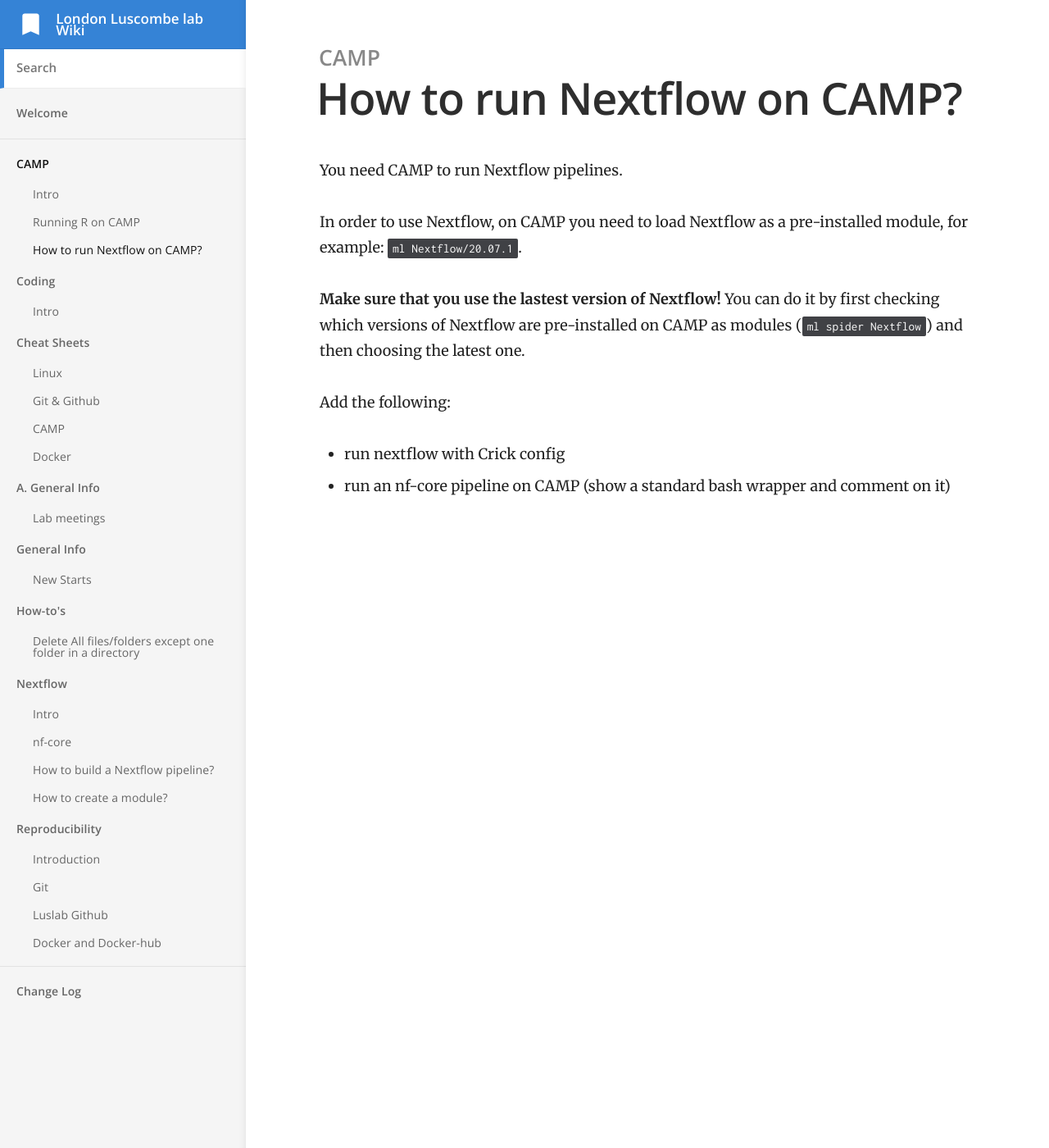
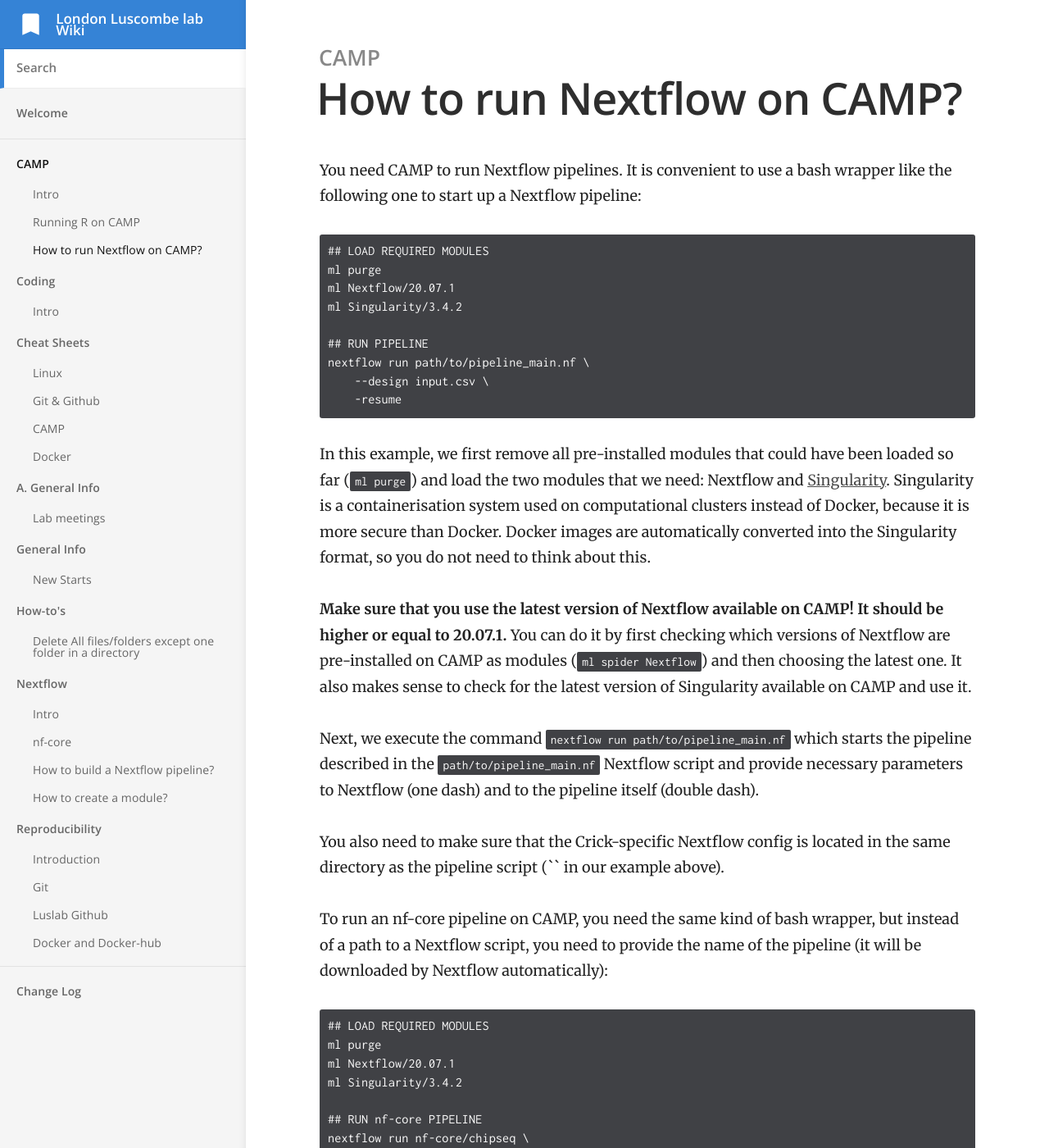
Before and after one commit to luslab/luslab.github.io, a Jekyll site: the page built from _docs/CAMP/running_nextflow.md, in a window 1280 px wide and 1400 px high. Shown: the whole window at 82% size. Built offline with Jekyll 4.4.1, drawn with Linux system fonts in a browser that asks for light colours; some of the changed text lies outside the part shown.

Commit message:
Added wrapper examples

````diff
--- a/_docs/CAMP/running_nextflow.md
+++ b/_docs/CAMP/running_nextflow.md
@@ -4,12 +4,47 @@ category: CAMP
 order: 3
 ---
 
-You need CAMP to run Nextflow pipelines.
+You need CAMP to run Nextflow pipelines. It is convenient to use a bash wrapper like the following one to start up a Nextflow pipeline:
 
-In order to use Nextflow, on CAMP you need to load Nextflow as a pre-installed module, for example: `ml Nextflow/20.07.1`.
+```
+## LOAD REQUIRED MODULES
+ml purge
+ml Nextflow/20.07.1
+ml Singularity/3.4.2
 
-**Make sure that you use the lastest version of Nextflow!** You can do it by first checking which versions of Nextflow are pre-installed on CAMP as modules (`ml spider Nextflow`) and then choosing the latest one.
+## RUN PIPELINE
+nextflow run path/to/pipeline_main.nf \
+    --design input.csv \
+    -resume
+```
 
-Add the following:
-- run nextflow with Crick config
-- run an nf-core pipeline on CAMP (show a standard bash wrapper and comment on it)
+In this example, we first remove all pre-installed modules that could have been loaded so far (`ml purge`) and load the two modules that we need: Nextflow and [Singularity](https://en.wikipedia.org/wiki/Singularity_(software)). Singularity is a containerisation system used on computational clusters instead of Docker, because it is more secure than Docker. Docker images are automatically converted into the Singularity format, so you do not need to think about this.
+
+**Make sure that you use the latest version of Nextflow available on CAMP! It should be higher or equal to 20.07.1.** You can do it by first checking which versions of Nextflow are pre-installed on CAMP as modules (`ml spider Nextflow`) and then choosing the latest one. It also makes sense to check for the latest version of Singularity available on CAMP and use it.
+
+Next, we execute the command `nextflow run path/to/pipeline_main.nf` which starts the pipeline described in the `path/to/pipeline_main.nf` Nextflow script and provide necessary parameters to Nextflow (one dash) and to the pipeline itself (double dash).
+
+You also need to make sure that the Crick-specific Nextflow config is located in the same directory as the pipeline script (`` in our example above).
+
+To run an nf-core pipeline on CAMP, you need the same kind of bash wrapper, but instead of a path to a Nextflow script, you need to provide the name of the pipeline (it will be downloaded by Nextflow automatically):
+
+```
+## LOAD REQUIRED MODULES
+ml purge
+ml Nextflow/20.07.1
+ml Singularity/3.4.2
+
+## RUN nf-core PIPELINE
+nextflow run nf-core/chipseq \
+    --design design_table.csv \
+    --genome GRCm38 \
+    --skipSpp \
+    --skipDiffAnalysis \
+    --pvalue 1e-3 \
+    --email your.email@crick.ac.uk \
+    -r 1.0.0
+    -profile crick \
+    -resume
+```
+
+In this example, the name of the pipeline is `nf-core/chipseq`, and we run its version `1.0.0`. To find out about possible Nextflow and pipeline-specific options that you can use when running an nf-core pipeline, please, see the [nf-core documentation](https://nf-co.re/usage/introduction) and the pipeline-specific documentation.
````
